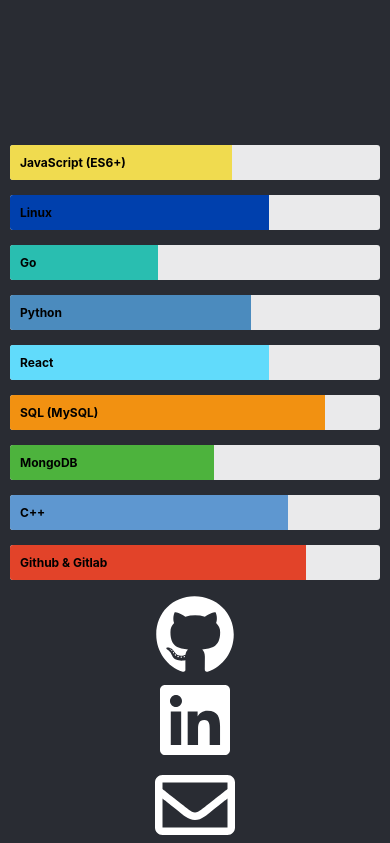
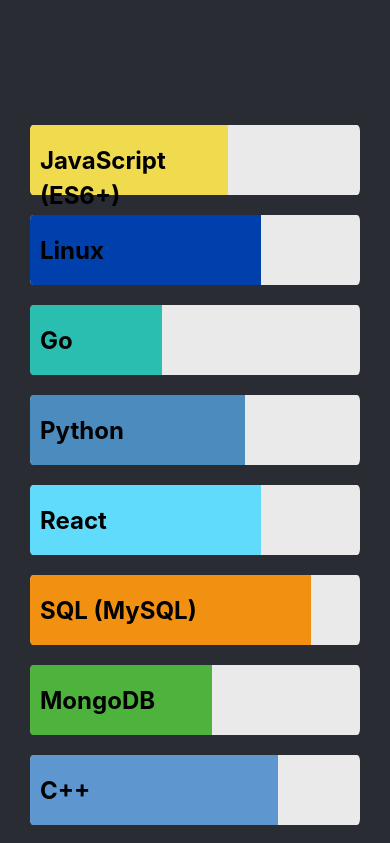
Before and after one commit to Nathen-Smith/nathen-smith.github.io, a React (Create React App) app: page / in a window 390 px wide. Shown: the part 980-1823 px from the top of the page. Built offline with nearby package versions, Linux system fonts and the light colour scheme; the HTML template or start-up script is replaced by a standard one; what @fortawesome/fontawesome would draw is missing.

Commit message:
mobile viewing fixes

```diff
--- a/src/App.js
+++ b/src/App.js
@@ -25,7 +25,7 @@
   }
   // else if (!screenType.isMobile) {
     return (
-      <div style={{margin:'auto',padding:'10px'}}>
+      <div style={{margin:'auto',padding:'30px'}}>
       <ShowSkills />
       <Links />
     </div>
--- a/src/components/ShowSkills.js
+++ b/src/components/ShowSkills.js
@@ -3,9 +3,10 @@
 import TrackVisibility from 'react-on-screen';
 import {values} from './skills';
 import '../scss/style.scss';
+import useScreenType from "../shared-hooks/useScreenType";
 
 const ShowSkills = () => {
-  // const screenType = useScreenType();
+  const screenType = useScreenType();
   var views = []
   values.forEach((value) => {
     views.push(
@@ -13,15 +14,17 @@
         <TrackVisibility once>
         {({isVisible}) => {
           return (
+            <div className="container" style={screenType==="3-cols"? {} : {transform: 'scaleY(2)',height:'80px', marginBottom:'10px'}}>
             <div className="skillbar">
               <div className="skillbar-title" style={isVisible ? value.active : value.before}>
-                <span>
+                <span style={screenType==="3-cols"? {} : {transform: 'scaleY(0.5)',fontSize:'24px'}}>
                   {value.text}
                 </span>
               </div>
               {/* <div className="skill-bar-percent" style={isVisible ? {transition:'3s linear',color:'black',visibility:'visible'}:{}}>
                 {value.rating}
               </div> */}
+            </div>
             </div>
           )
         }}
--- /dev/null
+++ b/src/components/showskills.css
@@ -0,0 +1,8 @@
+@keyframes scale {
+    0% {
+      height: 35px;
+    }
+    100% {
+      height: 50px;
+    }
+  }
```
